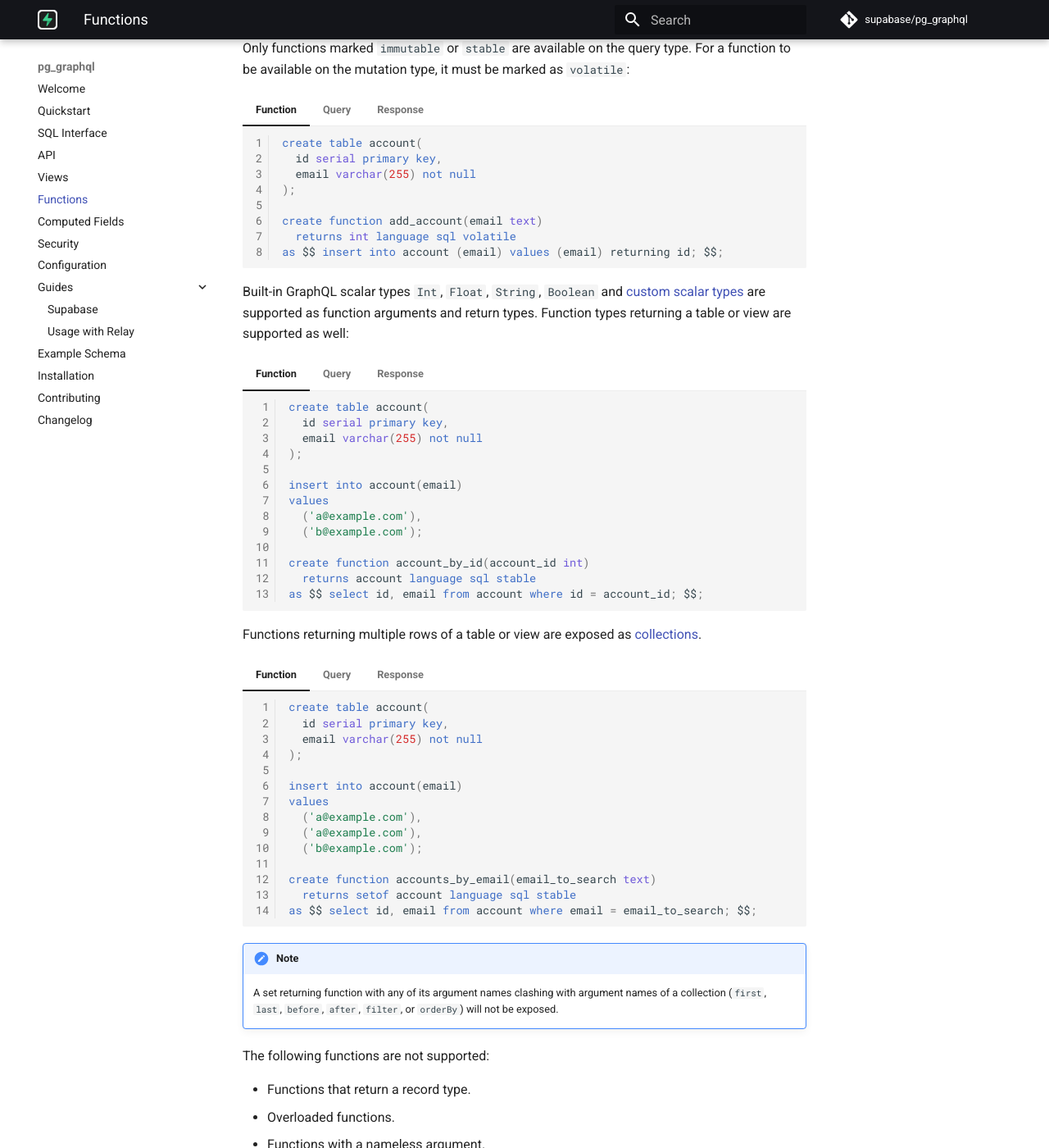
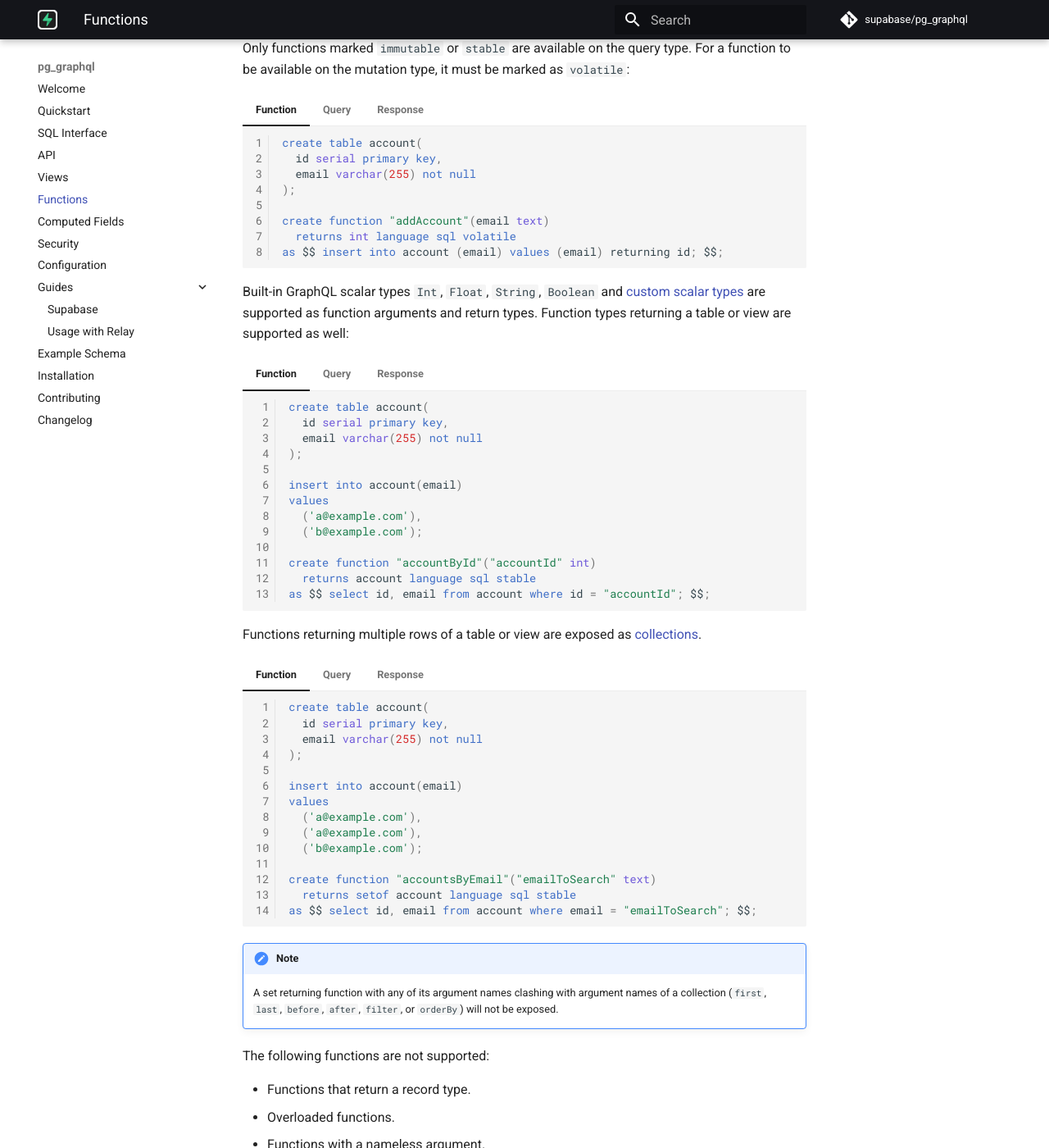
Before and after one commit to supabase/pg_graphql, an MkDocs documentation site: the page built from docs/functions.md, in a window 1280 px wide and 1400 px high, scrolled down 351 px. Shown: the whole window at 82% size. Built offline with MkDocs 1.6.1 and Material for MkDocs 9.7.7, drawn with Linux system fonts in a browser that asks for light colours; comment, search, counter and statistics services are not loaded.

Commit message:
use quoted names for identifiers in docs to avoid inflection errors

````diff
--- a/docs/functions.md
+++ b/docs/functions.md
@@ -5,7 +5,7 @@
 === "Function"
 
     ```sql
-    create function add_nums(a int, b int)
+    create function "addNums"(a int, b int)
       returns int language sql immutable
     as $$ select a + b; $$;
     ```
@@ -38,7 +38,7 @@
       email varchar(255) not null
     );
 
-    create function add_account(email text)
+    create function "addAccount"(email text)
       returns int language sql volatile
     as $$ insert into account (email) values (email) returning id; $$;
     ```
@@ -76,9 +76,9 @@
       ('a@example.com'),
       ('b@example.com');
 
-    create function account_by_id(account_id int)
+    create function "accountById"("accountId" int)
       returns account language sql stable
-    as $$ select id, email from account where id = account_id; $$;
+    as $$ select id, email from account where id = "accountId"; $$;
     ```
 
 === "Query"
@@ -121,9 +121,9 @@
       ('a@example.com'),
       ('b@example.com');
 
-    create function accounts_by_email(email_to_search text)
+    create function "accountsByEmail"("emailToSearch" text)
       returns setof account language sql stable
-    as $$ select id, email from account where email = email_to_search; $$;
+    as $$ select id, email from account where email = "emailToSearch"; $$;
     ```
 
 === "Query"
````
